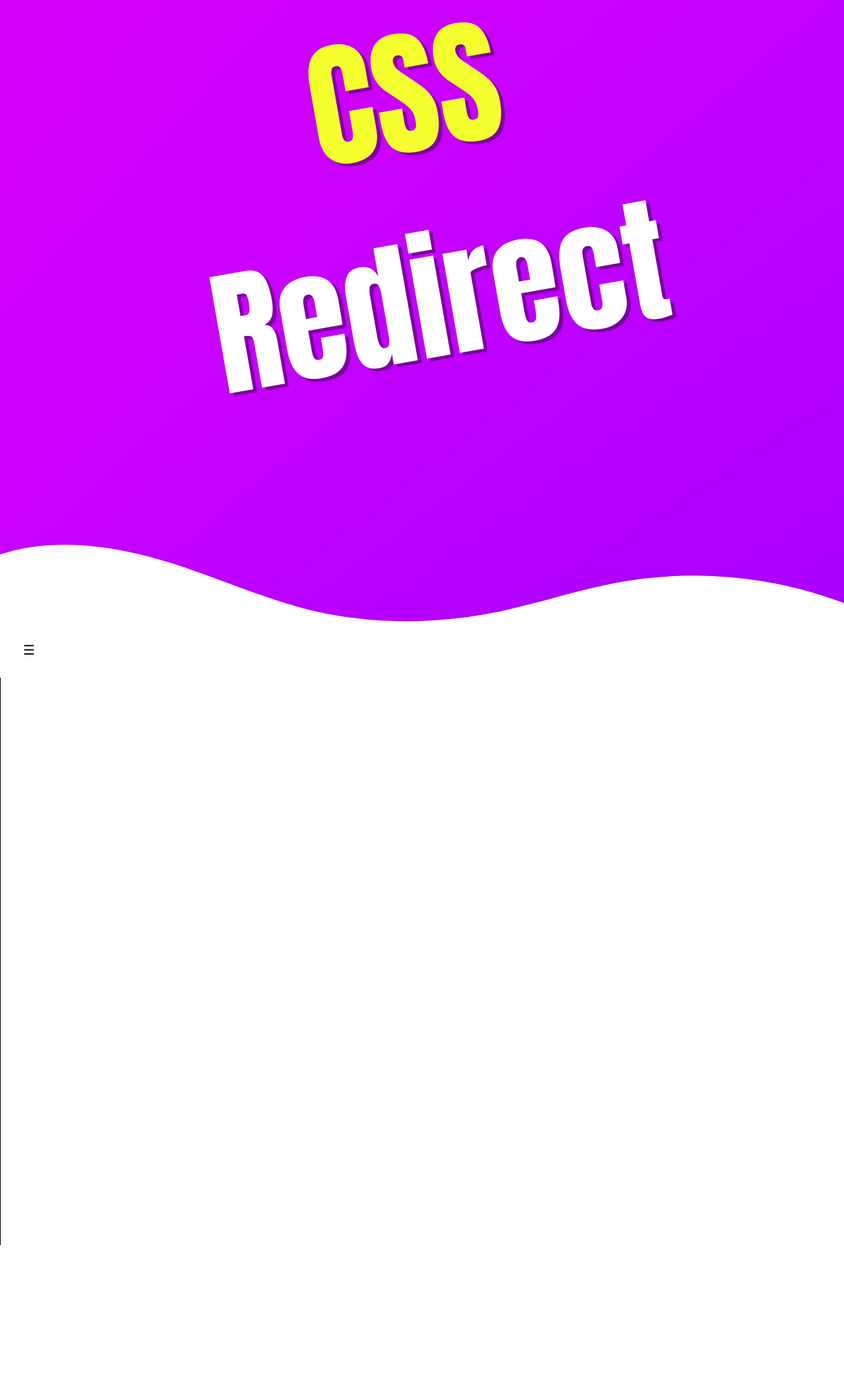
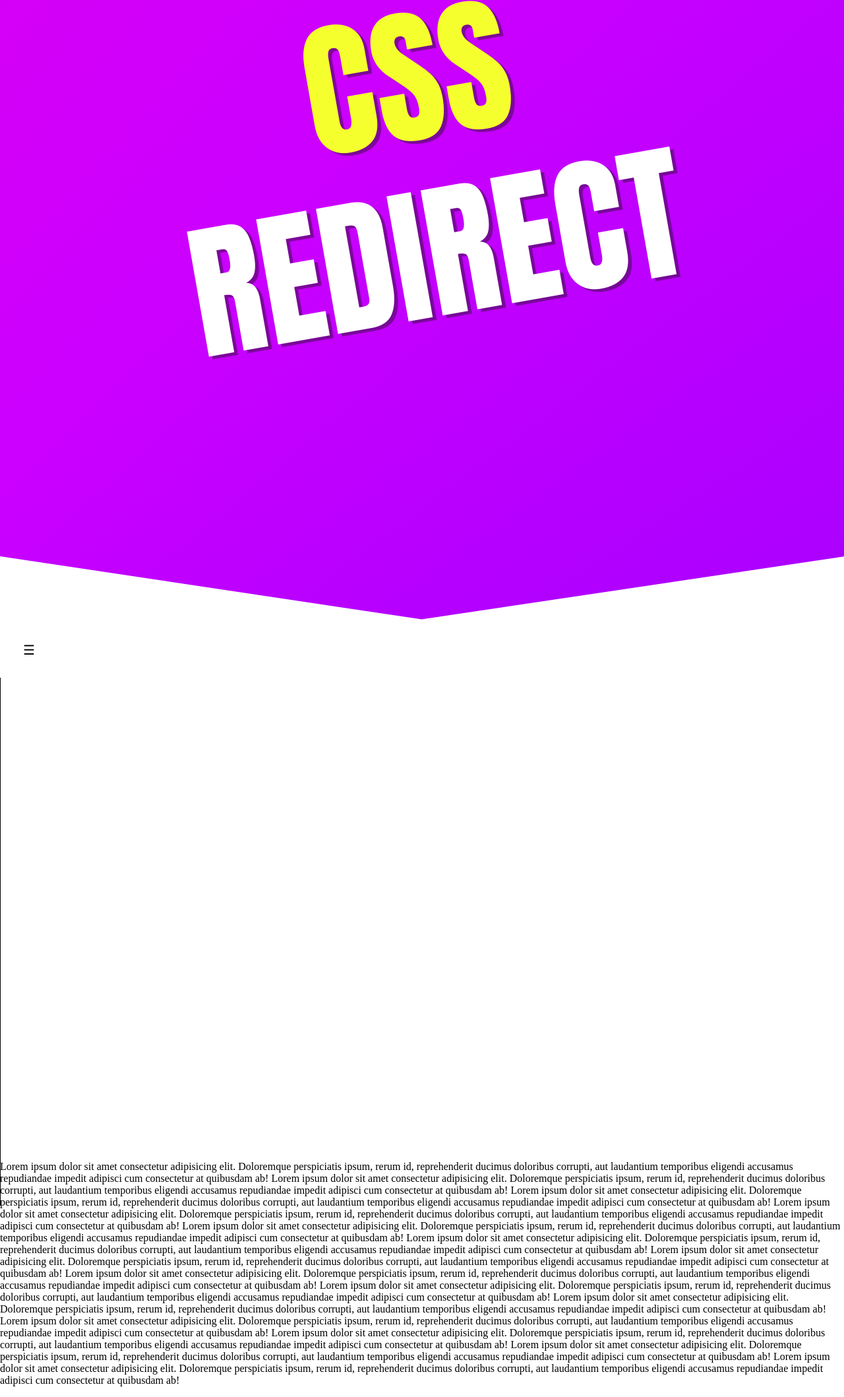
Before and after one commit to mrmihi/css-redirect, a plain HTML site: page index.html in a window 1280 px wide. Shown: the part 17-2134 px from the top of the page at 66% size. Before the commit the page ends 1904 px from the top, so only its background shows below. Drawn offline with Linux system fonts and the light colour scheme.

Commit message:
Made mobile first design

```diff
--- a/index.html
+++ b/index.html
@@ -5,29 +5,37 @@
     <meta http-equiv="X-UA-Compatible" content="IE=edge">
     <meta name="viewport" content="width=device-width, initial-scale=1.0">
     <title>CSS | Redirect</title>
+
     <link rel="stylesheet" href="styles/main.css">
     <link rel="stylesheet" href="styles/landing.css">
     <link rel="stylesheet" href="styles/nav.css">
+
 </head>
 <body>
-    <section class="landing">
-        <div class="css">
+    <!-- Header -->
+    <header class="header">
+        <!-- Title -->
+        <div class="header__title">
             CSS <br/>
-            Redirect
+            REDIRECT
         </div>
-    </section>
+        <!-- Title and main divider -->
+        <div class="header__divider">
+            <svg data-name="Layer 1" xmlns="http://www.w3.org/2000/svg" viewBox="0 0 1200 120" preserveAspectRatio="none">
+                <path d="M598.97 114.72L0 0 0 120 1200 120 1200 0 598.97 114.72z" class="shape-fill"></path>
+            </svg>
+        </div>
 
-    <div class="divider">
-        <svg data-name="Layer 1" xmlns="http://www.w3.org/2000/svg" viewBox="0 0 1200 120" preserveAspectRatio="none">
-            <path d="M321.39,56.44c58-10.79,114.16-30.13,172-41.86,82.39-16.72,168.19-17.73,250.45-.39C823.78,31,906.67,72,985.66,92.83c70.05,18.48,146.53,26.09,214.34,3V0H0V27.35A600.21,600.21,0,0,0,321.39,56.44Z" class="shape-fill"></path>
-        </svg>
-    </div>
+    </header>
 
-    <nav style="height: 100%; position: sticky;">
-        <div id="nav-button" class="navButton">
+   <!-- Navigation Bar -->
+    <nav class="nav"">
+        <!-- Nav trigger button -->
+        <div id="nav-button" class="nav__button">
             <button class="openbtn" onclick="openNav()">&#9776;</button>
         </div>
-        <div id="sideBar" class="sidebar collapse">
+
+        <div id="sideBar" class="nav__sidebar collapse">
             <!-- <a href="javascript:void(0)" class="closebtn" onclick="closeNav()">&times;</a> -->
             <a href="#">Box Model</a>
             <a href="#">Selectors</a>
@@ -51,22 +59,6 @@
             <a href="#">Gradients</a>
           </div>
 
-
-<!--
-          <script>
-            /* Set the width of the sidebar to 250px and the left margin of the page content to 250px */
-            function openNav() {
-                document.getElementById("sideBar").style.width = "250px";
-                document.getElementById("nav-button").style.marginLeft = "250px";
-            }
-
-            /* Set the width of the sidebar to 0 and the left margin of the page content to 0 */
-            function closeNav() {
-                document.getElementById("sideBar").style.width = "0";
-                document.getElementById("nav-button").style.marginLeft = "0";
-            }
-          </script> -->
-
         <script type="text/javascript">
             {
             let sideBar = document.querySelector('.openbtn');
@@ -78,5 +70,29 @@
             }
         </script>
     </nav>
+
+<!-- Main content -->
+    <main>
+        <div>
+            <p>
+                Lorem ipsum dolor sit amet consectetur adipisicing elit. Doloremque perspiciatis ipsum, rerum id, reprehenderit ducimus doloribus corrupti, aut laudantium temporibus eligendi accusamus repudiandae impedit adipisci cum consectetur at quibusdam ab!
+                Lorem ipsum dolor sit amet consectetur adipisicing elit. Doloremque perspiciatis ipsum, rerum id, reprehenderit ducimus doloribus corrupti, aut laudantium temporibus eligendi accusamus repudiandae impedit adipisci cum consectetur at quibusdam ab!
+                Lorem ipsum dolor sit amet consectetur adipisicing elit. Doloremque perspiciatis ipsum, rerum id, reprehenderit ducimus doloribus corrupti, aut laudantium temporibus eligendi accusamus repudiandae impedit adipisci cum consectetur at quibusdam ab!
+                Lorem ipsum dolor sit amet consectetur adipisicing elit. Doloremque perspiciatis ipsum, rerum id, reprehenderit ducimus doloribus corrupti, aut laudantium temporibus eligendi accusamus repudiandae impedit adipisci cum consectetur at quibusdam ab!
+                Lorem ipsum dolor sit amet consectetur adipisicing elit. Doloremque perspiciatis ipsum, rerum id, reprehenderit ducimus doloribus corrupti, aut laudantium temporibus eligendi accusamus repudiandae impedit adipisci cum consectetur at quibusdam ab!
+                Lorem ipsum dolor sit amet consectetur adipisicing elit. Doloremque perspiciatis ipsum, rerum id, reprehenderit ducimus doloribus corrupti, aut laudantium temporibus eligendi accusamus repudiandae impedit adipisci cum consectetur at quibusdam ab!
+                Lorem ipsum dolor sit amet consectetur adipisicing elit. Doloremque perspiciatis ipsum, rerum id, reprehenderit ducimus doloribus corrupti, aut laudantium temporibus eligendi accusamus repudiandae impedit adipisci cum consectetur at quibusdam ab!
+                Lorem ipsum dolor sit amet consectetur adipisicing elit. Doloremque perspiciatis ipsum, rerum id, reprehenderit ducimus doloribus corrupti, aut laudantium temporibus eligendi accusamus repudiandae impedit adipisci cum consectetur at quibusdam ab!
+                Lorem ipsum dolor sit amet consectetur adipisicing elit. Doloremque perspiciatis ipsum, rerum id, reprehenderit ducimus doloribus corrupti, aut laudantium temporibus eligendi accusamus repudiandae impedit adipisci cum consectetur at quibusdam ab!
+                Lorem ipsum dolor sit amet consectetur adipisicing elit. Doloremque perspiciatis ipsum, rerum id, reprehenderit ducimus doloribus corrupti, aut laudantium temporibus eligendi accusamus repudiandae impedit adipisci cum consectetur at quibusdam ab!
+                Lorem ipsum dolor sit amet consectetur adipisicing elit. Doloremque perspiciatis ipsum, rerum id, reprehenderit ducimus doloribus corrupti, aut laudantium temporibus eligendi accusamus repudiandae impedit adipisci cum consectetur at quibusdam ab!
+                Lorem ipsum dolor sit amet consectetur adipisicing elit. Doloremque perspiciatis ipsum, rerum id, reprehenderit ducimus doloribus corrupti, aut laudantium temporibus eligendi accusamus repudiandae impedit adipisci cum consectetur at quibusdam ab!
+                Lorem ipsum dolor sit amet consectetur adipisicing elit. Doloremque perspiciatis ipsum, rerum id, reprehenderit ducimus doloribus corrupti, aut laudantium temporibus eligendi accusamus repudiandae impedit adipisci cum consectetur at quibusdam ab!
+                Lorem ipsum dolor sit amet consectetur adipisicing elit. Doloremque perspiciatis ipsum, rerum id, reprehenderit ducimus doloribus corrupti, aut laudantium temporibus eligendi accusamus repudiandae impedit adipisci cum consectetur at quibusdam ab!
+            </p>
+          </div>
+    </main>
+
+
 </body>
 </html>
--- a/styles/landing.css
+++ b/styles/landing.css
@@ -1,40 +1,27 @@
+@import url('https://fonts.googleapis.com/css2?family=Anton&display=swap');
+
 :root {
     box-sizing: border-box;
-    --main-color  : conic-gradient(from -90deg at 25% 115%, #ff0000, #ff0066, #ff00cc, #cc00ff, #6600ff, #0000ff, #0000ff, #0000ff, #0000ff);
+    --main-bg-color  : conic-gradient(from -90deg at 25% 115%, #ff0000, #ff0066, #ff00cc, #cc00ff, #6600ff, #0000ff, #0000ff, #0000ff, #0000ff);
     --text-color  : hsl(0, 0%, 100%);
     --text-color2 : hsl(63, 100%, 59%);
     --shadow-color: hsla(12, 11%, 9%, 0.443);
+    --font-title  : 'Anton', sans-serif;
 }
-html, body {
-    height: 100%;
-}
-/* media query for small screens */
 
-/* First section */
-.landing {
-    background: var(--main-color);
+.header {
+    position: relative;
+    background: var(--main-bg-color);
     background-size: 400% 400%;
     animation: gradient 15s ease infinite;
     width: 100%;
-    height: 120%;
-    font-family: Impact, Haettenschweiler, 'Arial Narrow Bold', sans-serif;
-    font-size: 13rem;
-}
-@media screen and (max-width: 1300px) {
-    .landing {
-        /* padding-top: 3%; */
-    }
+    height: 50vh;
+    font-family: var(--font-title);
+    font-weight: 400;
+    line-height: 120%;
+    font-size: 4rem;
 }
 
-@media screen and (max-width: 700px) {
-    .landing {
-        /* padding-top: 10%; */
-        height: 70%;
-    }
-    .divider{
-        display: none;
-    }
-}
 /* Animation for the main section */
 @keyframes gradient {
 0% {
@@ -47,8 +34,9 @@ html, body {
     background-position: 0% 50%;
 }
 }
+
 /* Div containing the site title */
-.css {
+.header__title {
     text-align: center;
     width: 80%;
     font-weight: 100;
@@ -56,32 +44,39 @@ html, body {
     margin: 0 auto;
     transform: rotate(-10deg);
     text-shadow: 5px 5px 1px var(--shadow-color);
-
 }
 
 /* Styling the first word of the site title */
-.css::first-line {
+.header__title::first-line {
     color: var(--text-color2);
 }
 
-.divider {
+
+
+/* Divider for the header */
+.header__divider {
     position: absolute;
-    bottom: -20%;
+    bottom: 0;
     left: 0;
     width: 100%;
     overflow: hidden;
     line-height: 0;
-    transform: rotate(180deg);
-    height: fit-content;
 }
 
-.divider svg {
+.header__divider svg {
     position: relative;
     display: block;
     width: calc(100% + 1.3px);
-    height: 10%;
+    height: 100px;
 }
 
-.divider .shape-fill {
-    fill: #ffffff;
+.header__divider .shape-fill {
+    fill: #FFFFFF;
 }
+
+@media only screen and (min-width: 900px) {
+    .header {
+        height: 120vh;
+        font-size: 14rem;
+    }
+}
--- a/styles/main.css
+++ b/styles/main.css
@@ -1,21 +1,9 @@
 /* || General styles */
+html,
 body {
     margin : 0 0 0 0;
-
+    min-height: 150vh;
 }
-
-h1, h2, h3, h4 {
-
-}
-
-ul {
-
-}
-
-blockquote {
-
-}
-
 
 /* || Typography */
 
--- a/styles/nav.css
+++ b/styles/nav.css
@@ -1,23 +1,24 @@
-/* The sidebar menu */
 
-.sidebar {
+.nav {
   position: sticky;
-    height: 100%; /* 100% Full-height */
-    width: 20%; /* 0 width - change this with JavaScript */
-     /* Stay in place */
-    z-index: 1; /* Stay on top */
+  height: 100vh;
+  top: 0;
+}
+
+.nav__sidebar {
+    width: 20%;
+    z-index: 1;
+    height: 100vh;
     top: 0;
     left: 0;
-    background-color: rgb(255, 255, 255); /* Black*/
-    overflow-x: hidden; /* Disable horizontal scroll */
+    background-color: rgb(255, 255, 255);
+    overflow-x: hidden;
     overflow-y: scroll;
-    padding-top: 60px; /* Place content 60px from the top */
-    transition: all 0.5s ease;/* 0.5 second transition effect to slide in the sidebar */
-
+    transition: all 0.5s ease;
   }
 
   /* The sidebar links */
-.sidebar a {
+.nav__sidebar a {
     padding: 8px 8px 8px 32px;
     text-decoration: none;
     font-size: 25px;
@@ -27,7 +28,7 @@
   }
 
   /* When you mouse over the navigation links, change their color */
-.sidebar a:hover {
+.nav__sidebar a:hover {
     color: #f1f1f1;
   }
 
@@ -35,7 +36,7 @@
 
   /* The button used to open the sidebar */
 .openbtn {
-  box-sizing: content-box;
+    box-sizing: content-box;
     font-size: 20px;
     cursor: pointer;
     background-color: rgb(255, 255, 255);
@@ -50,8 +51,8 @@
   }
 
   /* Style page content - use this if you want to push the page content to the right when you open the side navigation */
-.navButton {
-  position: sticky;
+.nav__button {
+    position: sticky;
     top: 0;
     transition: margin-left .5s; /* If you want a transition effect */
     padding: 20px;
@@ -69,6 +70,6 @@
     border-right: 1px solid #000000;
   }
 
-.navButton-open {
+.button-open {
     margin-left: 15%;
 }
```
